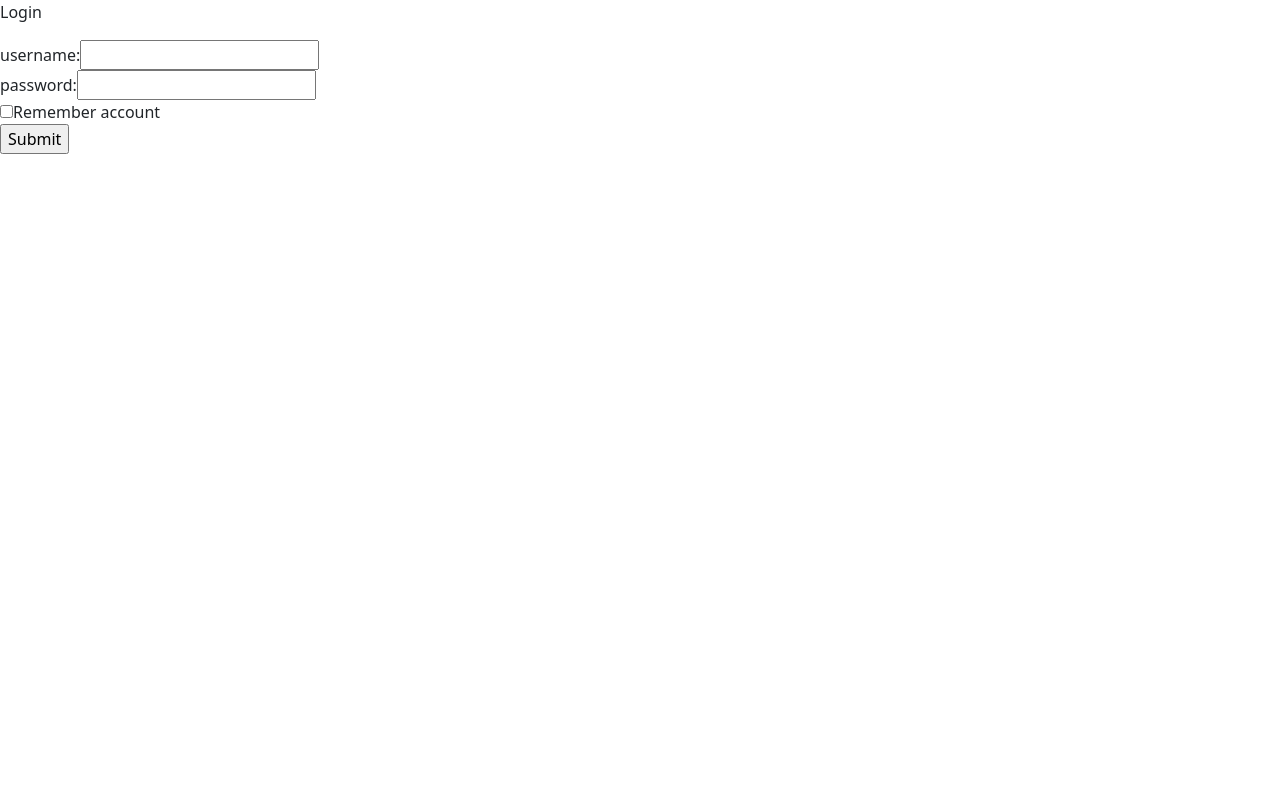
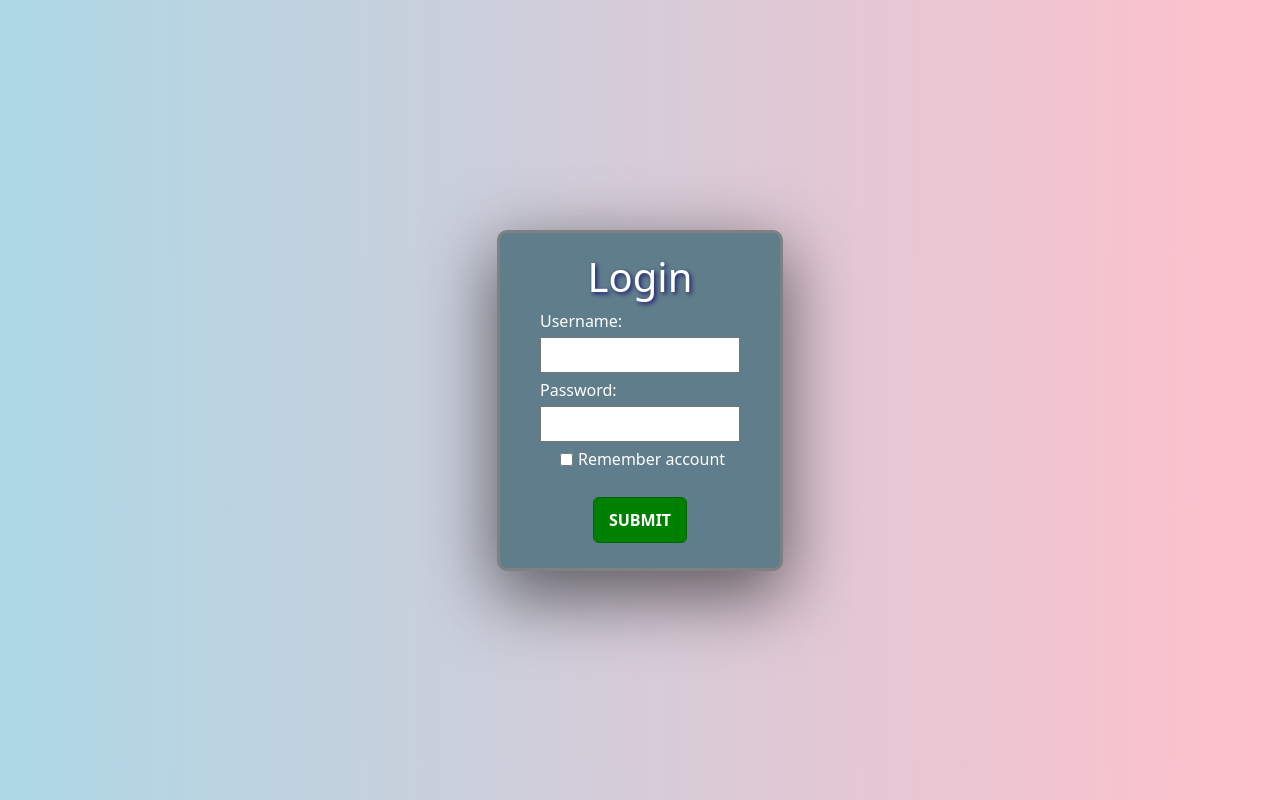
Before and after one commit to BachDi/todo-web-application, a Next.js app: page /login in a window 1280 px wide. Built offline with nearby package versions, Linux system fonts and the light colour scheme; no server answers.

Commit message:
Update UI

```diff
--- a/components/HomePage/index.tsx
+++ b/components/HomePage/index.tsx
@@ -8,7 +8,7 @@ const HomePage = () => {
     <div>
       <ButtonLink name="Admin" link={routes.project.value} />
       <ButtonLink name="Task" link={routes.todo.value} />
-      <ButtonLink name="Sign up" link={routes.signUp.value} />
+      <ButtonLink name="Sign up" link={routes.signup.value} />
       <ButtonLink name="Log in" link={routes.login.value} />
     </div>
   )
--- a/pages/login/index.tsx
+++ b/pages/login/index.tsx
@@ -10,26 +10,27 @@ const Login = () => {
     authStore.login({ username, password })
   }
   return (
+    <div className="form-container">
       <form onSubmit={handleSubmit}>
-      <p>Login</p>
-      <label htmlFor="username">
-        username:
+        <h1>Login</h1>
+        <div className="form-group">
+          <label htmlFor="username">Username:</label>
           <input value={username} onChange={(e) => setUsername(e.target.value)} name="username" type="text" />
-      </label>
-      <br />
+        </div>
 
-      <label htmlFor="password">
-        password:
+        <div className="form-group">
+          <label htmlFor="password">Password:</label>
           <input value={password} onChange={(e) => setPassword(e.target.value)} name="password" type="password" />
-      </label>
-      <br />
+        </div>
 
+        <div className="checkbox-group">
           <input type="checkbox" name="isRemember" id="isRemember" />
           <label htmlFor="isRemember">Remember account</label>
-      <br />
+        </div>
 
-      <input type="submit" value="Submit" />
+        <button type="submit">Submit</button>
       </form>
+    </div>
   )
 }
 
--- a/routes/index.ts
+++ b/routes/index.ts
@@ -8,7 +8,7 @@ const routes = {
   project: {
     value: '/project'
   },
-  signUp: {
+  signup: {
     value: '/signup'
   },
   login: {
--- a/styles/globals.css
+++ b/styles/globals.css
@@ -4,14 +4,19 @@
   box-sizing: border-box;
 }
 
-body {
-  /* background: linear-gradient(90deg, rgba(48, 16, 255, 1) 0%, rgba(100, 115, 255, 1) 100%); */
+body {  /* background: linear-gradient(90deg, rgba(48, 16, 255, 1) 0%, rgba(100, 115, 255, 1) 100%); */
   line-height: 1.5;
+  display: flex;
+  justify-content: center;
+  align-items: center;
+  background-image: linear-gradient(to right, lightblue , pink);
+  min-height: 100vh;
+  margin: 0;
 }
 .todo-app {
   display: flex;
   flex-direction: column;
-  width: 100%;
+  width: 800px;
   background: #161a2b;
   text-align: center;
   margin: auto;
@@ -127,3 +132,93 @@ h1 {
 .edit-icon {
   color: #fff;
 }
+
+.w-50.mt-4.container-fluid {
+  width: 800px !important;
+}
+
+.form-container {
+  padding: 20px 40px;
+  border: 3px solid gray;
+  border-radius: 10px;
+  color: white;
+  box-shadow: rgba(0, 0, 0, 0.56) 0px 22px 70px 4px;
+  background-color: #607d8b;
+}
+
+.form-group {
+  color: white
+}
+
+.form-container form {
+  display: flex;
+  flex-direction: column;
+  align-items: center;
+  justify-content: center;
+}
+
+.form-container a {
+  margin: 10px;
+  color: #00f3ff;
+  font-weight: bold;
+  text-decoration: none;
+}
+.form-container a:hover {
+  text-decoration: underline;
+  transition: 0.3s;
+}
+
+.form-container h1 {
+  text-align: center;
+  text-shadow: 2px 2px 4px midnightblue;
+}
+
+.form-container button {
+  margin-top: 25px;
+  margin-bottom: 5px;
+  padding: 10px 15px;
+
+  background-color: green;
+  border: 1px solid darkgreen;
+  color: white;
+  border-radius: 6px;
+
+  font-weight: 700;
+  text-transform: uppercase;
+  cursor: pointer;
+}
+
+.form-group {
+  margin-bottom: 5px;
+}
+
+.form-group label {
+  display: block;
+  margin-bottom: 4px;
+  color: white;
+}
+
+.form-group input {
+  width: 200px;
+  padding: 4px 10px;
+}
+
+.radio-group {
+  align-self: flex-start;
+}
+
+.radio-group label:hover {
+  cursor: pointer;
+}
+
+.radio-group input {
+  margin: 5px 5px 6px 5px;
+}
+
+.checkbox-group {
+  display: flex;
+}
+
+.checkbox-group input {
+  margin: 6px 5px 6px 5px;
+}
```
Also changed, not shown: pages/signup/index.tsx (+16 -19 lines). Lines whose indentation alone changed are shown as unchanged.
